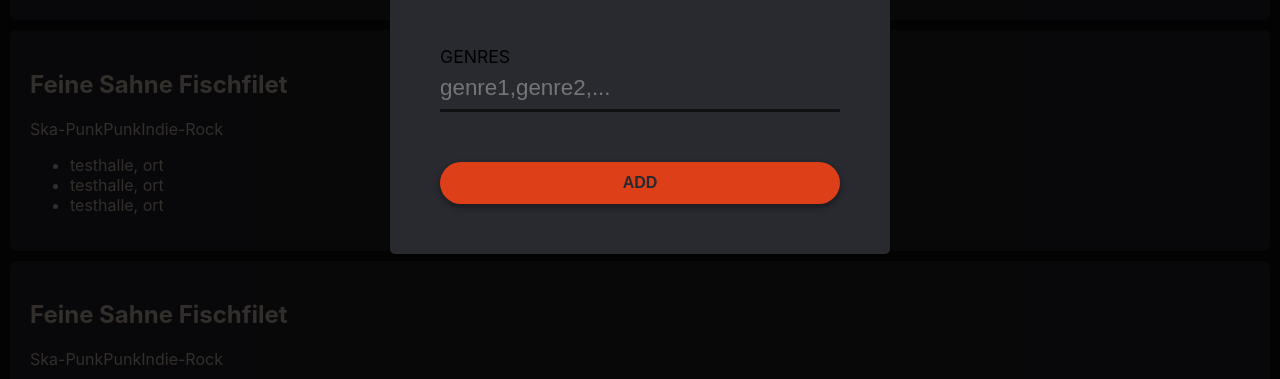
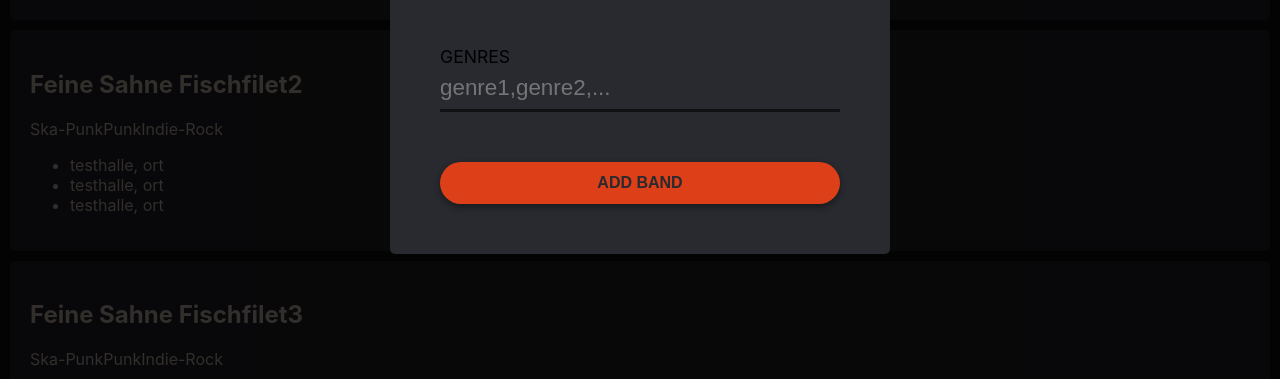
Before and after one commit to Alkawi/concert-overview, a React (Vite) app: page / in a window 1280 px wide. Both pictures are taken after a click on the button "ADD BAND". Shown: the part 333-712 px from the top of the page. Built offline with nearby package versions, Linux system fonts and the light colour scheme.

Commit message:
Add button functionality to bandForm

```diff
--- a/src/app/App.tsx
+++ b/src/app/App.tsx
@@ -1,12 +1,22 @@
+import { addListener } from 'process';
 import React, { useState } from 'react';
 import styles from './App.module.css';
 import Band from './components/Band/Band';
 import BandForm from './components/BandForm/BandForm';
 import Nav from './components/Nav/Nav';
 
-function App(): JSX.Element {
-  const [showForm, setShowForm] = useState(false);
-  const [bandList, setBandList] = useState([
+type terminObj = {
+  date: string;
+  location: string;
+};
+
+type bandObj = {
+  name: string;
+  genre: string[];
+  termine: terminObj[] | [];
+};
+
+const BANDLIST = [
   {
     name: 'Feine Sahne Fischfilet',
     genre: ['Ska-Punk', 'Punk', 'Indie-Rock'],
@@ -17,7 +27,7 @@
     ],
   },
   {
-      name: 'Feine Sahne Fischfilet',
+    name: 'Feine Sahne Fischfilet2',
     genre: ['Ska-Punk', 'Punk', 'Indie-Rock'],
     termine: [
       { date: 'test', location: 'halle, ort' },
@@ -26,7 +36,7 @@
     ],
   },
   {
-      name: 'Feine Sahne Fischfilet',
+    name: 'Feine Sahne Fischfilet3',
     genre: ['Ska-Punk', 'Punk', 'Indie-Rock'],
     termine: [
       { date: 'test', location: 'halle, ort' },
@@ -35,7 +45,7 @@
     ],
   },
   {
-      name: 'Feine Sahne Fischfilet',
+    name: 'Feine Sahne Fischfilet4',
     genre: ['Ska-Punk', 'Punk', 'Indie-Rock'],
     termine: [
       { date: 'test', location: 'halle, ort' },
@@ -44,7 +54,7 @@
     ],
   },
   {
-      name: 'Feine Sahne Fischfilet',
+    name: 'Feine Sahne Fischfilet5',
     genre: ['Ska-Punk', 'Punk', 'Indie-Rock'],
     termine: [
       { date: 'test', location: 'halle, ort' },
@@ -52,21 +62,36 @@
       { date: 'test', location: 'halle, ort' },
     ],
   },
-  ]);
+];
+
+function App(): JSX.Element {
+  const [showForm, setShowForm] = useState(false);
+  const [bandList, setBandList] = useState(BANDLIST);
+
+  function handleBandSubmit(band: bandObj) {
+    if (!band.name || !band.genre) {
+      alert('Opps, something went wrong.');
+      return;
+    }
+
+    if (bandList.some(({ name }) => name === band.name)) {
+      alert(`A band called ${band.name} already exists!`);
+      return;
+    }
+
+    setBandList((prev) => [...prev, band]);
+    setShowForm(false);
+  }
 
   return (
     <div className={styles.appContainer}>
       {showForm && (
         <BandForm
-          onEscape={() => {
-            return;
-          }}
-          onSubmit={() => {
-            return;
-          }}
+          onEscape={() => setShowForm(false)}
+          onSubmit={(band: bandObj) => handleBandSubmit(band)}
         />
       )}
-      <Nav onAddBand={() => setShowForm(!showForm)} />
+      <Nav onAddBand={() => setShowForm(true)} />
       <div className={styles.bandContainer}>
         {bandList.map((band) => {
           return <Band key={band.name} payload={band} />;
--- a/src/app/components/BandForm/BandForm.tsx
+++ b/src/app/components/BandForm/BandForm.tsx
@@ -2,8 +2,19 @@
 import Button from '../Button/Button';
 import styles from './BandForm.module.css';
 
+type terminObj = {
+  date: string;
+  location: string;
+};
+
+type bandObj = {
+  name: string;
+  genre: string[];
+  termine: terminObj[] | [];
+};
+
 type BandFormProps = {
-  onSubmit: () => void;
+  onSubmit: (arg1: bandObj) => void;
   onEscape: () => void;
 };
 
@@ -13,7 +24,12 @@
 
   function handleSubmit(event: React.FormEvent<HTMLFormElement>) {
     event.preventDefault();
-    onSubmit();
+    const band = {
+      name: bandName,
+      genre: genre.split(','),
+      termine: [],
+    };
+    onSubmit(band);
   }
 
   return (
@@ -30,6 +46,9 @@
           className={styles.bandForm__input}
           type="text"
           placeholder="Bandname"
+          value={bandName}
+          required
+          onChange={(event) => setBandName(event.target.value)}
         />
         <label className={styles.bandForm__label} htmlFor="genre">
           genres
@@ -39,8 +58,11 @@
           className={styles.bandForm__input}
           type="text"
           placeholder="genre1,genre2,..."
+          value={genre}
+          required
+          onChange={(event) => setGenre(event.target.value)}
         />
-        <Button>Add</Button>
+        <Button>Add Band</Button>
       </form>
     </div>
   );
```
Lines whose indentation alone changed are shown as unchanged.
